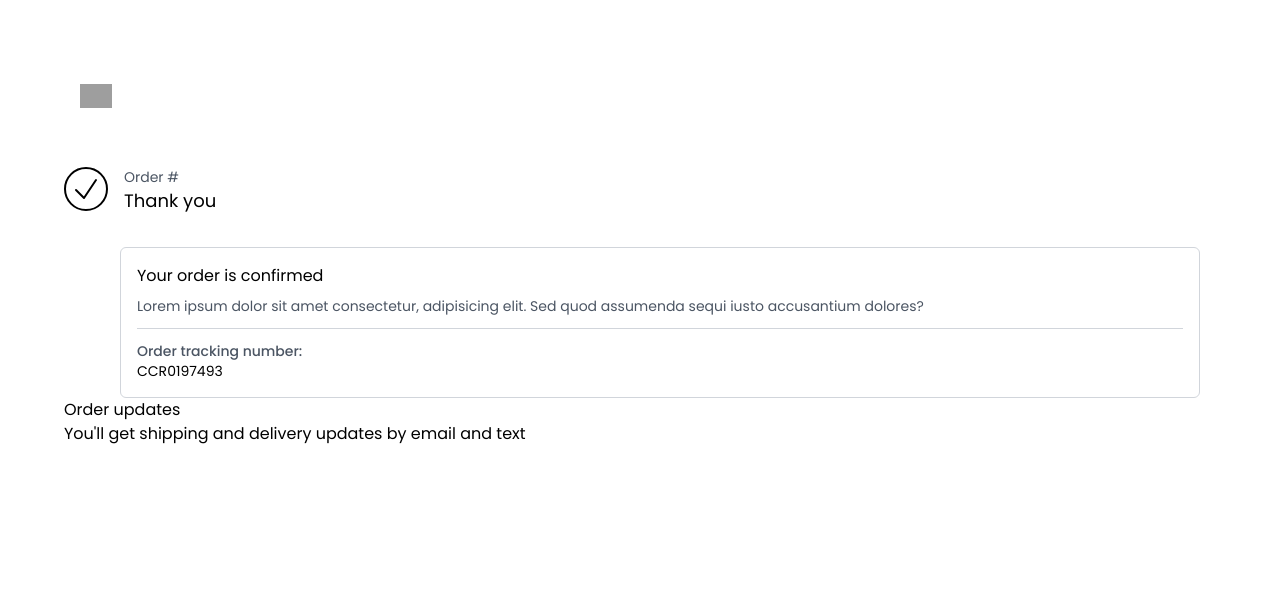
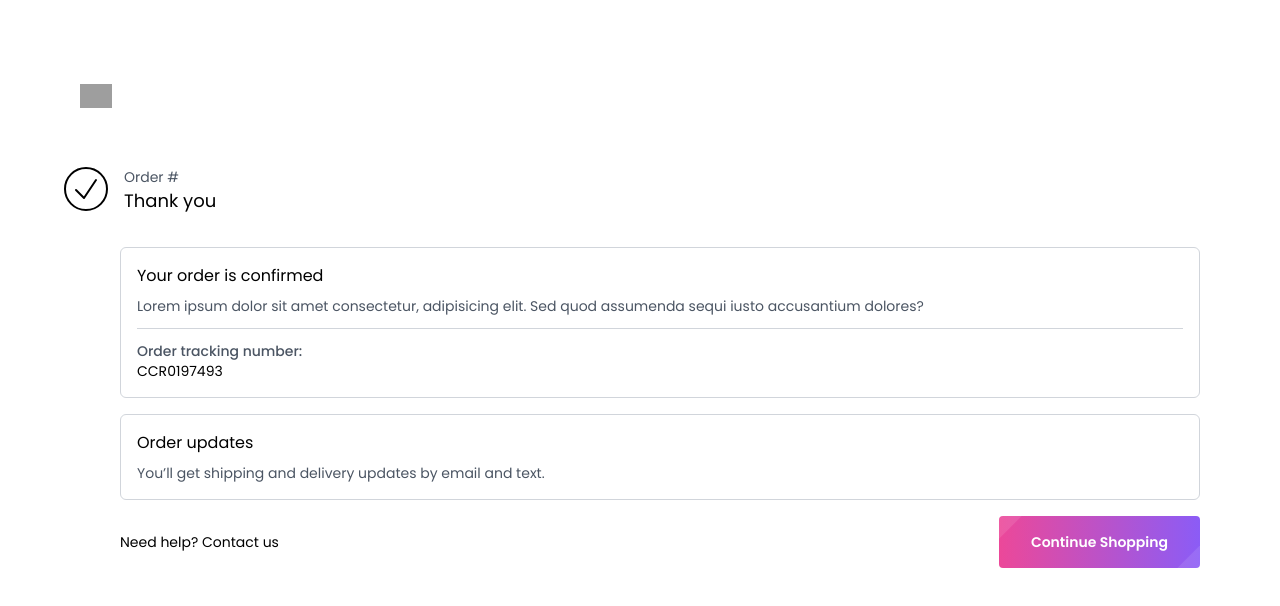
Before and after one commit to ccurves/gadgets-marketplace, a Next.js app: page /success in a window 1280 px wide. Shown: the top 606 px of the page. Built offline with nearby package versions, Linux system fonts and the light colour scheme; grey boxes are pictures that could not be loaded.

Commit message:
Worked on success page

```diff
--- a/package.json
+++ b/package.json
@@ -18,6 +18,7 @@
     "react-dom": "18.2.0",
     "react-hot-toast": "^2.4.0",
     "react-redux": "^8.0.5",
+    "react-responsive": "^9.0.2",
     "stripe": "^11.5.0"
   },
   "devDependencies": {
--- a/pages/success.tsx
+++ b/pages/success.tsx
@@ -3,11 +3,22 @@ import Head from "next/head";
 import Image from "next/image";
 import Link from "next/link";
 import { useRouter } from "next/router";
-import React from "react";
+import React, { useEffect, useState } from "react";
+import { useMediaQuery } from "react-responsive";
+import Button from "../components/Button/Button";
 
 const success = () => {
   const router = useRouter();
   const { session_id } = router.query;
+  const [mounted, setMounted] = useState(false);
+  const [showOrderSummary, setShowOrderSummary] = useState(false);
+
+  useEffect(() => {
+    setMounted(true);
+  }, []);
+
+  // showOrderSummary always true for desktop but only conditionally true for mobile
+  const isTabletOrMobile = useMediaQuery({ query: "(max-width: 1024px)" });
   return (
     <div>
       <Head>
@@ -69,9 +80,22 @@ const success = () => {
               <p>CCR0197493</p>
             </div>
           </div>
-          <div>
+          <div className="my-4 mx-4 space-y-2 rounded-md border border-gray-300 p-4 lg:ml-14">
             <p>Order updates</p>
-            <p>You'll get shipping and delivery updates by email and text</p>
+            <p className="text-sm text-gray-600">
+              You’ll get shipping and delivery updates by email and text.
+            </p>
+          </div>
+          <div className="mx-4 flex flex-col items-center justify-between text-sm lg:ml-14 lg:flex-row">
+            <p className="hidden lg:inline">Need help? Contact us</p>
+            {mounted && (
+              <Button
+                title="Continue Shopping"
+                onClick={() => router.push("/")}
+                width={isTabletOrMobile ? "w-full" : undefined}
+                padding="py-4"
+              />
+            )}
           </div>
         </section>
       </main>
```
Also changed, not shown: 1 other file (tests, documents, lock files or other folders).
